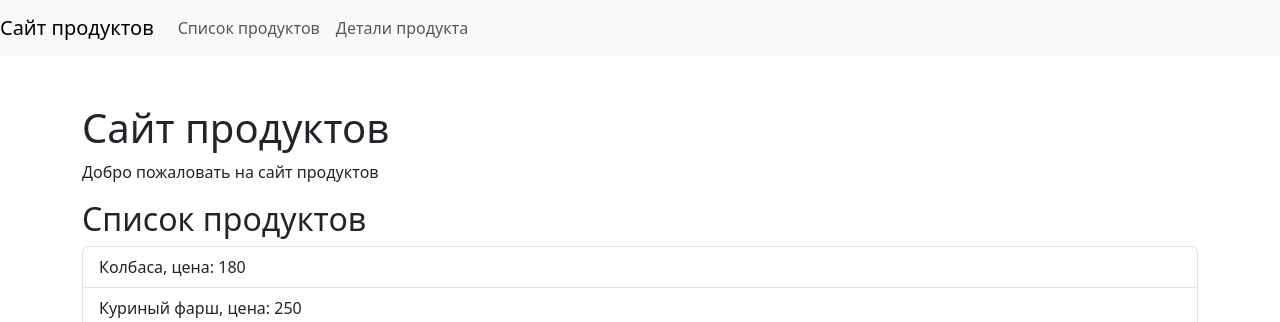
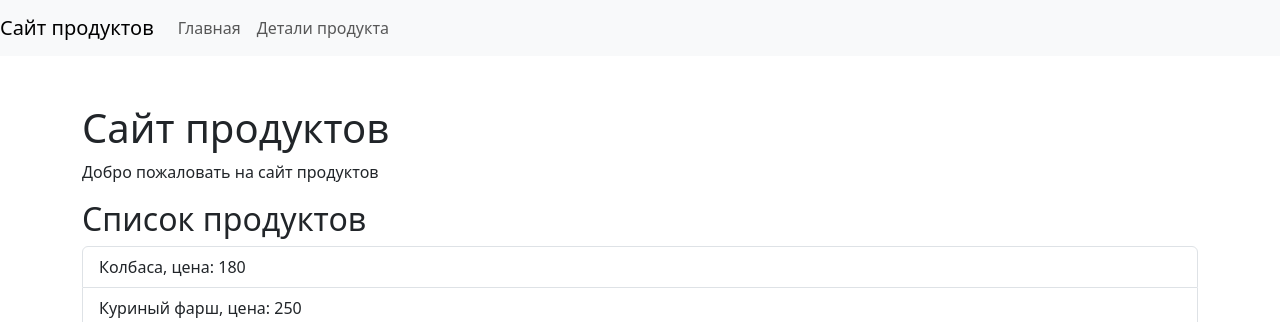
Before and after one commit to RuslanBLV/Django, a Django app: page /catalog/ in a window 1280 px wide. Shown: the top 322 px of the page. Run offline with Django 5.2, Linux system fonts and the light colour scheme; data comes from the database, SQL or seed files in the repository; some libraries are stand-ins or nearby versions.

Commit message:
готовый проект

```diff
--- a/catalog/templates/catalog/base.html
+++ b/catalog/templates/catalog/base.html
@@ -15,7 +15,7 @@
         <div class="collapse navbar-collapse" id="navbarNav">
             <ul class="navbar-nav">
                 <li class="nav-item active">
-                    <a class="nav-link" href="/catalog/">Список продуктов</a>
+                    <a class="nav-link" href="/catalog/">Главная</a>
                 </li>
                 <li class="nav-item">
                     <a class="nav-link" href="/catalog/product_detail/25/">Детали продукта</a>
```
